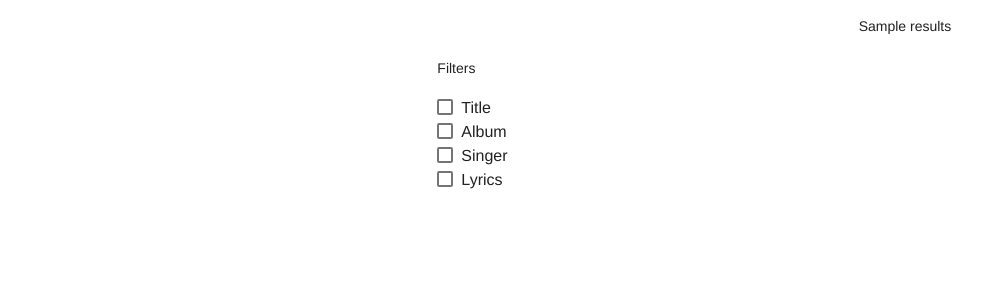
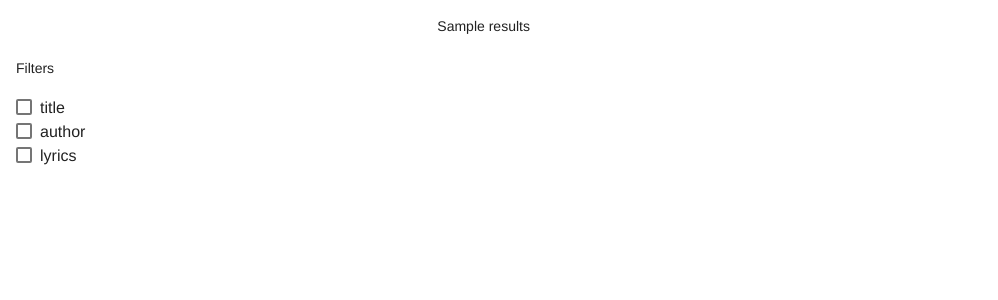
Before and after one commit to electron0zero/MusicSurf, a Flask app: template python-app/templates/index.html in a window 1280 px wide. Shown: the top 300 px of the page, without its empty margins (0-998 px from the left). Run offline with Flask 2, Linux system fonts and the light colour scheme; the template is opened without the code that fills it: values that come from a table or form of the project are taken from there, most other values are stand-ins (such as "Sample title", 1, 10 or a date in 2020).

Commit message:
WIP - elasticsearch python API implemented

```diff
--- a/python-app/forms.py
+++ b/python-app/forms.py
@@ -10,7 +10,10 @@ from wtforms import TextField, SubmitField, ValidationError, validators, Boolean
 
 
 class QueryForm(Form):
-    name = TextField("Query", [validators.Required("requried")])
+    search_key= TextField("Type and press Enter", [validators.Required("requried")])
+    title = BooleanField('Title', default=False)
+    author = BooleanField('Author', default=False)
+    lyrics = BooleanField('Lyrics', default=False)
     submit = SubmitField("Search")
     #
     # string_of_files = ['one\r\ntwo\r\nthree\r\n']
--- a/python-app/main.py
+++ b/python-app/main.py
@@ -1,23 +1,48 @@
 from flask import Flask, render_template, request, flash
 from forms import QueryForm
 import requests
-from config import INDEX, ENDPOINT_URL, PORT, HOST, SECRET_KEY
+from config import INDEX, ENDPOINT_URL, PORT, HOST, SECRET_KEY, TYPE
+from elasticsearch import Elasticsearch
+import json
 # from wtforms.validators import DataRequired
 
 
 app = Flask(__name__)
 app.secret_key = SECRET_KEY
 
+
+# Initializing elastic search API
+es = Elasticsearch()
+
+# res = es.search(index=INDEX, body=payload)
+# print("Got %d Hits:" % res['hits']['total'])
+# print(res['hits']['total'])
+
+
 # create API request and send to elastic search server
 def apiCall(data):
 #    data = data.replace(" ", "&")
     print(data)
-    #payload = {'q' : data}
-    payload = '{"query": {"bool" : {"must" : {"query_string" : {"query" : "'+data+'"}},"filter" : {"term" : { "author" : "kimchy" }}}}}'
-    print (ENDPOINT_URL + data)
-    return requests.post(ENDPOINT_URL, data = payload)
+    payload = '{"query": {"bool" : {"must" : {"query_string" : {"query" : "'+data+'"}},"filter" : {"term" : { "author" : "raghav" }}}}}'
+    res = es.search(index=INDEX, body=payload)
+    print("Got %d Hits:" % res['hits']['total'])
+    print(json.dumps(res, indent=4))
+    return res
 
 
+# Takes WTForm object
+# returns JSON
+# example output:
+# {'author':'abcd', 'lyrics':'abcd'}
+def makeFilters(form):
+    filterDict = {}
+    if(form.title.data):
+        filterDict["title"] = form.search_key.data
+    if(form.author.data):
+        filterDict["author"] = form.search_key.data
+    if(form.lyrics.data):
+        filterDict["lyrics"] = form.search_key.data
+    print(json.dumps(filterDict))
 
 @app.route("/", methods = ['GET', 'POST'])
 def main():
@@ -27,11 +52,15 @@ def main():
             flash('required')
             return render_template("index.html", form =form)
         else:
-            results = apiCall(form.name.data)
+            print(form.title.data)
+            print(form.author.data)
+            print(form.lyrics.data)
+            makeFilters(form)
+            results = apiCall(form.search_key.data)
             #print(results.data)
-            print(results.status_code)
-            print(results.url)
-            return render_template("index.html", form=form, results = results.json())
+            #print(results.status_code)
+            #print(results.url)
+            return render_template("index.html", form=form, results = json.dumps(results, indent=4))
     elif request.method == 'GET':
         return render_template("index.html", form=form)
 
--- a/python-app/templates/index.html
+++ b/python-app/templates/index.html
@@ -4,7 +4,6 @@
 {% endblock %}
 {% block body %}
     <div class="mdl-grid">
-      <div class="mdl-cell mdl-cell--4-col"></div>
       <div class="mdl-cell mdl-cell--4-col">
           <form action = "http://127.0.0.1:2000/" method = post>
               {{ form.hidden_tag() }}
@@ -13,19 +12,26 @@
                     {% if field.type is equalto 'TextField' %}
                         {{ field.label(class_="mdl-textfield__label") }}
                         {{ field(class_="mdl-textfield__input") }}
+                    {% elif field.type == 'SubmitField' %}
+                    {% endif %}
+                    <!-- {{ field.label }}{{ field }} -->
+                {% endfor %}
 
-                    {% elif field.type == 'SubmitField' %}
-                    <!-- {{ field.label }}{{ field }} -->
-                    {% elif field.type == 'CheckboxInput' %}
-                    {{ field.label(class_="mdl-textfield__label") }}
-                    {{ field(class_="mdl-textfield__input") }}
-                    {% endif %}
-                {% endfor %}
+
               </div>
                <br/>
+              <p>Filters</p>
+              {% for field in form %}
+                  {% if field.type == 'BooleanField' %}
+                    <label class="mdl-checkbox mdl-js-checkbox mdl-js-ripple-effect" for="{{ field.name }}">
+                        {{ field(class_="mdl-checkbox__input") }}
+                        <span class="mdl-checkbox__label">{{ field.name }}</span>
+                    </label>
+                  {% endif %}
+              {% endfor %}
 
-              <p>Filters</p>
-              <label class="mdl-checkbox mdl-js-checkbox mdl-js-ripple-effect" for="checkbox-1">
+
+              <!-- <label class="mdl-checkbox mdl-js-checkbox mdl-js-ripple-effect" for="checkbox-1">
               <input type="checkbox" id="checkbox-1" class="mdl-checkbox__input" name="title">
               <span class="mdl-checkbox__label">Title</span>
             </label>
@@ -40,16 +46,16 @@
             <label class="mdl-checkbox mdl-js-checkbox mdl-js-ripple-effect" for="checkbox-4">
               <input type="checkbox" id="checkbox-4" class="mdl-checkbox__input">
               <span class="mdl-checkbox__label">Lyrics</span>
-            </label>
+            </label> -->
           </form>
       </div>
 
-      <div class="mdl-cell mdl-cell--4-col">
+      <div class="mdl-cell mdl-cell--8-col">
           <div class="results">
-    {% if results %}
-        {{ results }}
-    {% endif %}
-</div>
+            {% if results %}
+                {{ results }}
+            {% endif %}
+        </div>
       </div>
     </div>
 
```
